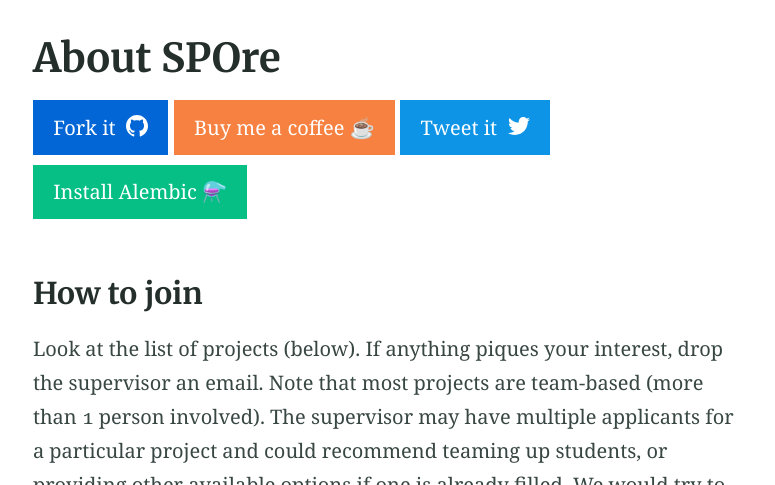
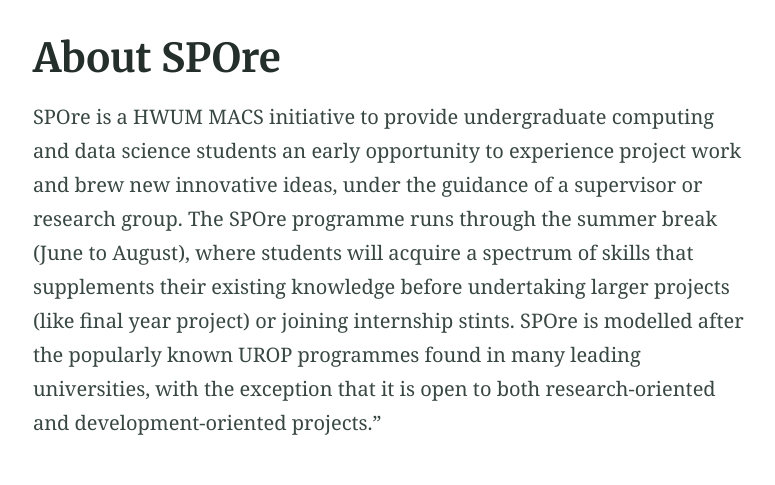
Before and after one commit to hwumspore/hwumspore.github.io, a Jekyll site: the page built from index.md, in a window 1280 px wide and 900 px high, cut to the strip 415-900 px from the top of the window. Shown: the whole strip, without its empty margins (250-1025 px from the left). Built offline with Jekyll 4.4.1, drawn with Linux system fonts in a browser that asks for light colours.

Commit message:
change frontpage content

```diff
--- a/index.md
+++ b/index.md
@@ -2,12 +2,12 @@
 title: About SPOre
 feature_text: |
   ## HWUM SPOre
-  Heriot-Watt University Malaysia - *S*tudent *P*roject *O*ppo*r*tuniti*e*s
-feature_image: "https://picsum.photos/1300/400?image=989"
+  Heriot-Watt University Malaysia - **S**tudent **P**roject **O**ppo**r**tuniti**e**s
+feature_image: "https://images.pexels.com/photos/325262/pexels-photo-325262.jpeg"
 excerpt: "SPOre is a HWUM MACS initiative to provide undergraduate computing and data science students an early opportunity to experience project work and brew new innovative ideas, under the guidance of a supervisor or research group. The SPOre programme runs through the summer break (June to August), where students will acquire a spectrum of skills that supplements their existing knowledge before undertaking larger projects (like final year project) or joining internship stints. SPOre is modelled after the popularly known UROP programmes found in many leading universities, with the exception that it is open to both research-oriented and development-oriented projects."
 ---
 
-{% include button.html text="Fork it" icon="github" link="https://github.com/daviddarnes/alembic" color="#0366d6" %} {% include button.html text="Buy me a coffee ☕️" link="https://buymeacoffee.com/daviddarnes#support" color="#f68140" %} {% include button.html text="Tweet it" icon="twitter" link="https://twitter.com/intent/tweet/?url=https://alembic.darn.es&text=Alembic%20-%20A%20Jekyll%20boilerplate%20theme&via=DavidDarnes" color="#0d94e7" %} {% include button.html text="Install Alembic ⚗️" link="https://github.com/daviddarnes/alembic#installation" %}
+SPOre is a HWUM MACS initiative to provide undergraduate computing and data science students an early opportunity to experience project work and brew new innovative ideas, under the guidance of a supervisor or research group. The SPOre programme runs through the summer break (June to August), where students will acquire a spectrum of skills that supplements their existing knowledge before undertaking larger projects (like final year project) or joining internship stints. SPOre is modelled after the popularly known UROP programmes found in many leading universities, with the exception that it is open to both research-oriented and development-oriented projects."
 
 ### How to join
 
```
